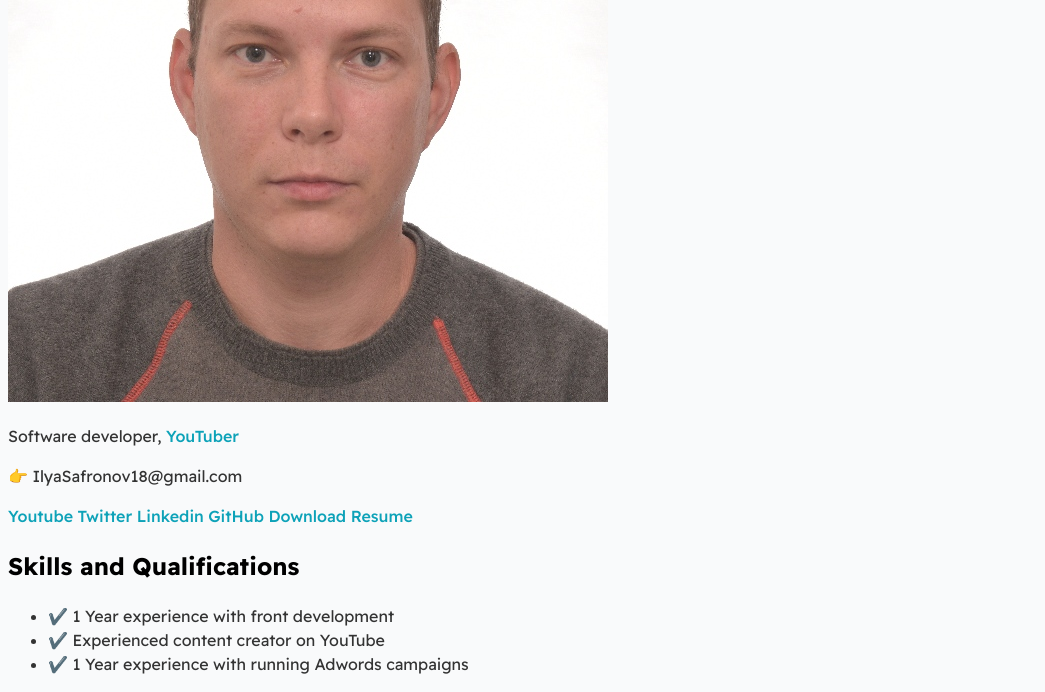
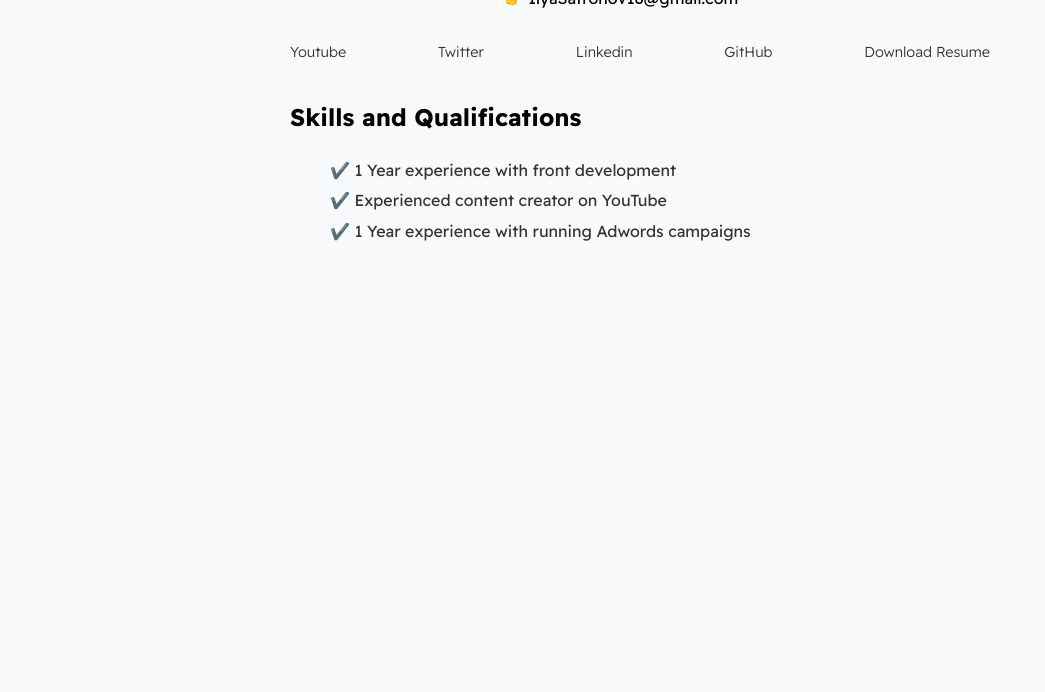
Before and after one commit to IlyaSafronov/My-Resume, a plain HTML site: page index.html in a window 1280 px wide. Shown: the part 206-898 px from the top of the page, without its empty margins (0-1045 px from the left). After the commit the page ends 800 px from the top, so only its background shows below. Drawn offline with Linux system fonts and the light colour scheme.

Commit message:
styles step one

```diff
--- a/index.html
+++ b/index.html
@@ -11,10 +11,11 @@
 
   <div id="container__main">
     <section id="wrapper__hero" class="section__page">
-      <img src="./assets/images/my-picture.jpg" alt="">
+      <img id="profile-pic" src="./assets/images/my-picture.jpg" alt="">
       <div>
+        <h1 id="user-name">Ilya Safronov</h1>
         <p id="bio">Software developer, <a href="https://www.youtube.com/c/dennisivy" target="_blank">YouTuber</a> </p>
-        <p>👉 IlyaSafronov18@gmail.com </p>
+        <p id="email">👉 IlyaSafronov18@gmail.com </p>
       </div>
     </section>
 
@@ -30,7 +31,7 @@
 
     <section class="section__page">
       <h2>Skills and Qualifications</h2>
-      <ul>
+      <ul id="qualification__list">
         <li>✔️ 1 Year experience with front development</li>
         <li>✔️ Experienced content creator on YouTube</li>
         <li>✔️ 1 Year experience with running Adwords campaigns</li>
--- a/styles/main.css
+++ b/styles/main.css
@@ -29,3 +29,64 @@ a {
   color: var(--mainLinkColor);
   font-weight: 500;
 }
+
+li {
+  line-height: 1.9em;
+}
+
+#container__main {
+  max-width: 700px;
+  margin: 0 auto;
+}
+
+.section__page {
+  padding-top: 1em;
+  padding-bottom: 1em;
+}
+
+#wrapper__hero {
+  display: flex;
+  align-items: center;
+  gap: 4em;
+}
+
+#user-name {
+  font-size: 3em;
+  line-height: 1em;
+}
+
+#bio, a {
+  font-weight: 300;
+}
+
+#profile-pic {
+  border-radius: 50%;
+  width: 150px;
+  height: 150px;
+  object-fit: cover;
+}
+
+#email {
+  color: var(--mainTextColor);
+}
+
+#social__list {
+  display: flex;
+  justify-content: space-between;
+  column-gap: 1em;
+  flex-wrap: wrap;
+}
+
+#social__list a {
+  font-size: 0.9em;
+  color: var(--secondaryTextColor);
+  transition: 0.3s;
+}
+
+#social__list a:hover {
+  color: var(--mainLinkColor);
+}
+
+#qualification__list {
+  list-style: none;
+}
```
